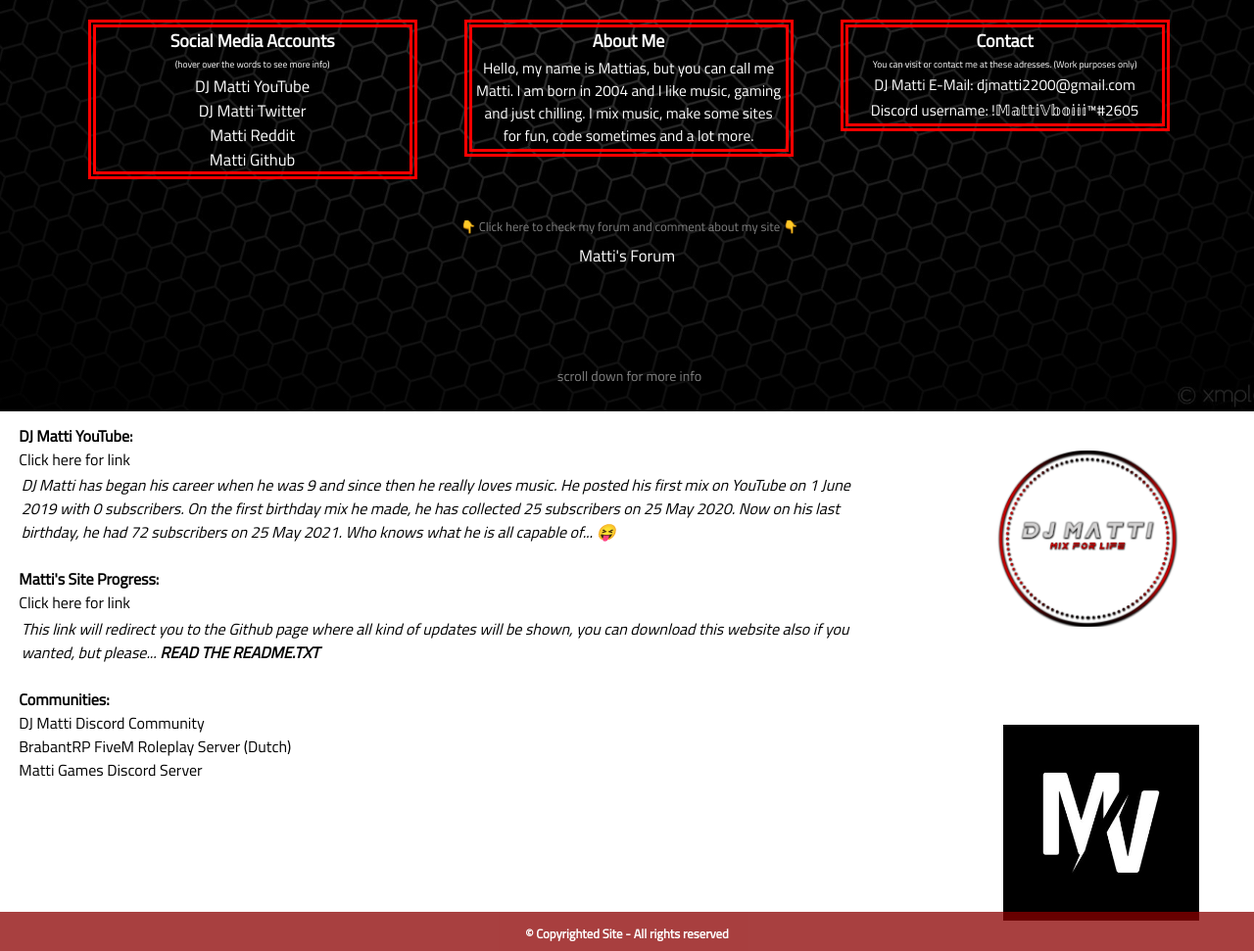
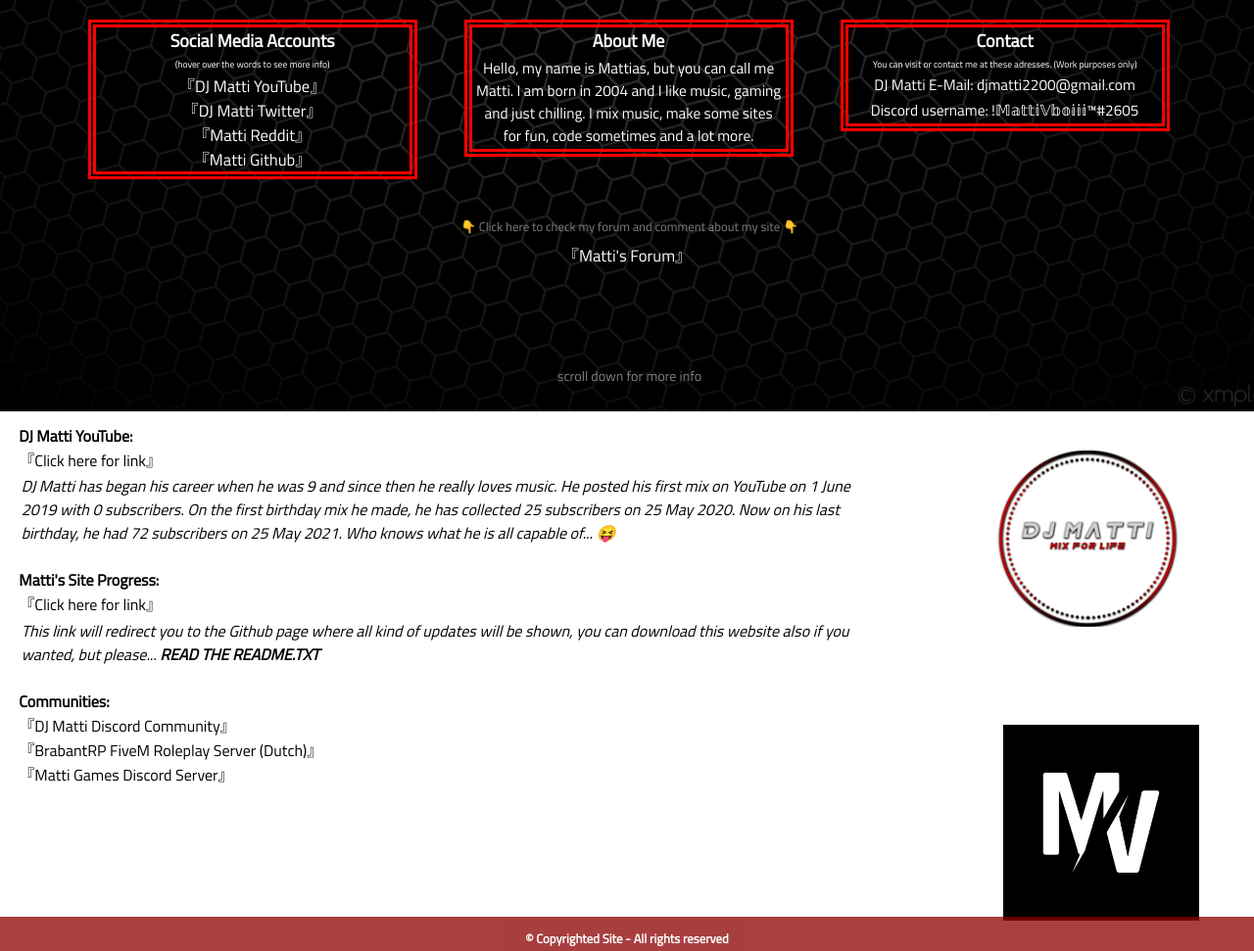
Before and after one commit to MattiVboiii/Matti-Social-Media, a plain HTML site: page index.html in a window 1280 px wide. Shown: the part 380-1351 px from the top of the page at 98% size. Drawn offline with Linux system fonts and the light colour scheme.

Commit message:
Added brackets to links
I added brackets to links to make it more clear that they are links (?)

```diff
--- a/index.html
+++ b/index.html
@@ -46,10 +46,10 @@
         <div class="social-media" style="font-size: 1.2vw;">
             <h3>Social Media Accounts</h3>
             <p style="font-size: 0.75vw;">(hover over the words to see more info)</p>
-            <span title="This is the main social media platform of DJ Matti, YouTube. Please subscribe! 😜"><a href="https://www.youtube.com/channel/UClZeeSuIxk9H2QHCknEP8eQ" style="font-size: 1.3vw;" target="_blank">DJ Matti YouTube</a></span><br>
-            <span title="This is the Twitter account of DJ Matti."><a href="https://twitter.com/DJMattiOfficial" style="font-size:1.3vw" target="_blank">DJ Matti Twitter</a></span><br>
-            <span title="This is the Reddit account of Matti."><a href="https://www.reddit.com/user/MattiVboiii" style="font-size:1.3vw" target="_blank">Matti Reddit</a></span><br>
-            <span title="This is the Github account of Matti. Isn't used much for now..."><a href="https://github.com/MattiVboiii" style="font-size:1.3vw" target="_blank">Matti Github</a></span><br>
+            <span title="This is the main social media platform of DJ Matti, YouTube. Please subscribe! 😜"><a href="https://www.youtube.com/channel/UClZeeSuIxk9H2QHCknEP8eQ" style="font-size: 1.3vw;" target="_blank">『DJ Matti YouTube』</a></span><br>
+            <span title="This is the Twitter account of DJ Matti."><a href="https://twitter.com/DJMattiOfficial" style="font-size:1.3vw" target="_blank">『DJ Matti Twitter』</a></span><br>
+            <span title="This is the Reddit account of Matti."><a href="https://www.reddit.com/user/MattiVboiii" style="font-size:1.3vw" target="_blank">『Matti Reddit』</a></span><br>
+            <span title="This is the Github account of Matti. Isn't used much for now..."><a href="https://github.com/MattiVboiii" style="font-size:1.3vw" target="_blank">『Matti Github』</a></span><br>
         </div>
         <div class="about-me" style="font-size: 1.2vw;">
             <h3>About Me</h3>
@@ -62,7 +62,7 @@
             <p>Discord username: !𝕄𝕒𝕥𝕥𝕚𝕍𝕓𝕠𝕚𝕚𝕚™#2605</p>
         </div>
         <p class="comment">👇 Click here to check my forum and comment about my site 👇</p>
-        <a class="muut" style="font-size: 1.3vw;" href="https://mattisocials.freeforums.net/" target="_blank">Matti's Forum</a>
+        <a class="muut" style="font-size: 1.3vw;" href="https://mattisocials.freeforums.net/" target="_blank">『Matti's Forum』</a>
         <p class="scroll" style="font-size:1.1vw">scroll down for more info</p>
     </div>
     <div class="info">
@@ -70,23 +70,23 @@
             <strong>
                 <h4>DJ Matti YouTube:</h4>
             </strong>
-            <a href="https://www.youtube.com/channel/UClZeeSuIxk9H2QHCknEP8eQ" target="_blank">Click here for link</a>
+            <a href="https://www.youtube.com/channel/UClZeeSuIxk9H2QHCknEP8eQ" target="_blank">『Click here for link』</a>
             <p>DJ Matti has began his career when he was 9 and since then he really loves music. He posted his first mix on YouTube on 1 June 2019 with 0 subscribers. On the first birthday mix he made, he has collected 25 subscribers on 25 May 2020. Now on his last birthday, he had 72 subscribers on 25 May 2021. Who knows what he is all capable of... 😝</p>
         </div>
         <div class="siteprogress">
             <strong>
                 <h4>Matti's Site Progress:</h4>
             </strong>
-            <a href="https://github.com/MattiVboiii/Matti-Social-Media" target="_blank">Click here for link</a>
+            <a href="https://github.com/MattiVboiii/Matti-Social-Media" target="_blank">『Click here for link』</a>
             <p>This link will redirect you to the Github page where all kind of updates will be shown, you can download this website also if you wanted, but please... <strong>READ THE README.TXT</strong></p>
         </div>
         <div class="communities">
             <strong>
                 <h4>Communities:</h4>
             </strong>
-            <a href="https://discord.gg/deT6nVM" target="_blank">DJ Matti Discord Community</a><br>
-            <a href="https://discord.gg/PER84p6cXh" target="_blank">BrabantRP FiveM Roleplay Server (Dutch)</a><br>
-            <a href="https://discord.gg/m5bpb7vXvD" target="_blank">Matti Games Discord Server</a>
+            <a href="https://discord.gg/deT6nVM" target="_blank">『DJ Matti Discord Community』</a><br>
+            <a href="https://discord.gg/PER84p6cXh" target="_blank">『BrabantRP FiveM Roleplay Server (Dutch)』</a><br>
+            <a href="https://discord.gg/m5bpb7vXvD" target="_blank">『Matti Games Discord Server』</a>
         </div>
         <div class="images">
             <img class="djmattilogo" src="djmattilogo.png" width="300vw">
```
